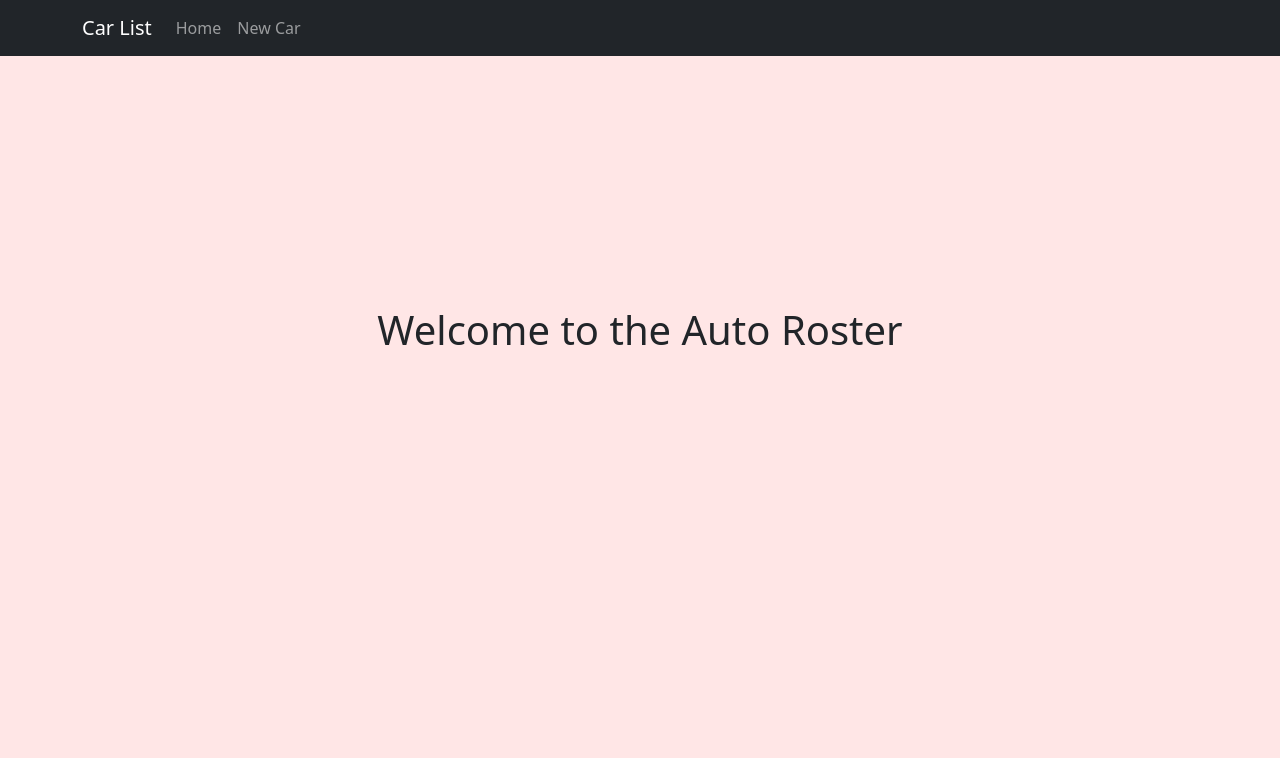
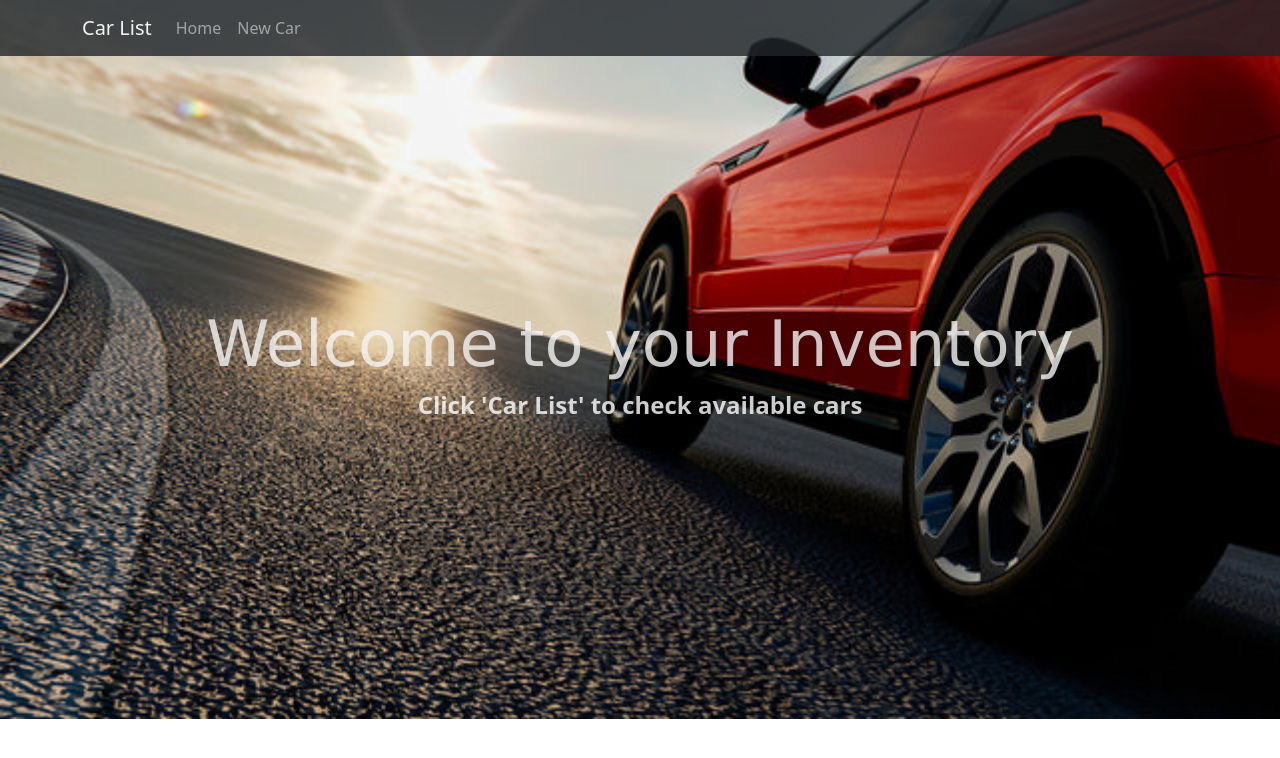
Before and after one commit to lskabir/auto_roster, a React (Create React App) app in the folder auto_roster_client/: page / in a window 1280 px wide. Shown: the top 758 px of the page. Built offline with nearby package versions, Linux system fonts and the light colour scheme.

Commit message:
adding css and bootstrap styling

```diff
--- a/auto_roster_client/src/components/CarsComponent.js
+++ b/auto_roster_client/src/components/CarsComponent.js
@@ -6,13 +6,13 @@ const CarsComponent = ({cars, editCar, deleteCar}) => {
 
     return (cars.map((car, index) => {
         return (
-            <div className="border border-white h-75" key={car.id}>
+            <div className="car-div border border-white h-75" key={car.id}>
                 <h3>{car.make}</h3>
                 <p>Model: {car.model}</p>
                 <p>Color: {car.color}</p>
                 <p>Year: {car.year}</p>
-                <button className="btn btn-outline-dark" onClick={() => setCarForm(index)}>Edit</button>
-                <button className="btn btn-outline-danger" onClick={() => deleteCar(car.id)}>Delete</button>
+                <button className="button btn btn-warning" onClick={() => setCarForm(index)}>Edit</button>
+                <button className="button btn btn-danger" onClick={() => deleteCar(car.id)}>Delete</button>
                 {carForm === index &&
                     <EditCarsForm car={car} closeForm={() => setCarForm(null)} />
                 }
--- a/auto_roster_client/src/components/CreateCarsForm.js
+++ b/auto_roster_client/src/components/CreateCarsForm.js
@@ -29,7 +29,7 @@ class CreateCarsForm extends Component {
 
     render() {
         return (
-            <div id="form">
+            <div className="form">
             <h2>Add new car to the inventory:</h2>
             <form onSubmit={this.handleSubmit}>
                 <input className="form-control"  type='text' value={this.state.make} onChange={this.handleChange} name='make' placeholder='Make' /><br/>
@@ -43,7 +43,7 @@ class CreateCarsForm extends Component {
                     <option>Export</option>
                 </select><br/><br/>
 
-                <button type="submit" className="btn btn-light btn-outline-dark">Add Car</button>
+                <button type="submit" className="btn btn-light btn-outline-info">Add Car</button>
             </form>
             </div>
         )
--- a/auto_roster_client/src/components/EditCarsForm.js
+++ b/auto_roster_client/src/components/EditCarsForm.js
@@ -52,21 +52,21 @@ class EditCarsForm extends React.Component {
 
     render() {
         return (
-            <div>
+            <div className="form">
                 <h2>Edit Car Info:</h2>
                 <form onSubmit={this.confirm}>
-                    <input type='text' value={this.state.make} onChange={this.handleChange} name='make' /><br />
-                    <input type='text' value={this.state.model} onChange={this.handleChange} name='model' /><br />
-                    <input type='text' value={this.state.color} onChange={this.handleChange} name='color' /><br />
-                    <input type='number' value={this.state.year} onChange={this.handleChange} name='year' /><br />
+                    <input className="form-control" type='text' value={this.state.make} onChange={this.handleChange} name='make' /><br />
+                    <input className="form-control" type='text' value={this.state.model} onChange={this.handleChange} name='model' /><br />
+                    <input className="form-control" type='text' value={this.state.color} onChange={this.handleChange} name='color' /><br />
+                    <input className="form-control" type='number' value={this.state.year} onChange={this.handleChange} name='year' /><br />
 
                     <span><strong>Choose A Origin:</strong></span>
                     <select onChange={this.handleChange} name='origin_id'>
                         <option>Import</option>
                         <option>Export</option>
                     </select><br /><br />
-                    <button onClick={this.cancel}>Cancel</button>
-                    <button>Submit</button>
+                    <button className="button btn btn-secondary" onClick={this.cancel}>Cancel</button>
+                    <button className="button btn btn-info">Submit</button>
                 </form>
             </div>
         )
--- a/auto_roster_client/src/components/Home.js
+++ b/auto_roster_client/src/components/Home.js
@@ -2,8 +2,9 @@ import React from 'react'
 
 const Home = () => {
     return (
-    <div className='welcome'>
-        <h1>Welcome to the Auto Roster</h1>
+    <div>
+        <h1 id='welcome-text'>Welcome to your Inventory</h1>
+        <h4><strong>Click 'Car List' to check available cars</strong></h4>
     </div>
     )
 }
--- a/auto_roster_client/src/containers/App.css
+++ b/auto_roster_client/src/containers/App.css
@@ -1,13 +1,33 @@
 body {
+    color: white;
+    background-image: url('../images/car.jpeg');
+    opacity: 0.8;
+    background-size: cover;
+    background-repeat: no-repeat;
     text-align: center;
-    background-color: #FFE6E6;
 }
 
-.welcome {
+#welcome-text {
+    font-family: verdana;
+    font-size: 400%;
+    color: whitesmoke;
     margin-top: 250px;
 }
 
-#form {
+.car-div {
+    background-color: #226597;
+    margin: auto;
+    width: 50%;
+    border: 2px solid;
+    padding: 10px;
+    box-shadow: 6px 4px 8px;
+}
+
+.form {
     margin: auto;
     width: 50%;
 }
+
+.button {
+    margin: 5px;
+}
--- a/auto_roster_client/src/containers/CarsContainer.js
+++ b/auto_roster_client/src/containers/CarsContainer.js
@@ -28,11 +28,11 @@ const mapDispatchToProps = dispatch => {
         fetchCars: () => {
             dispatch(fetchCars())
         },
+        editCar: (car) => {
+            dispatch(editCar(car))
+        },
         deleteCar: (id) => {
             dispatch(deleteCar(id))
-        },
-        editCar: (car) => {
-            dispatch(editCar(car))
         }
     }
 }
```
Also changed, not shown: auto_roster_client/src/images/car.jpeg (added).
